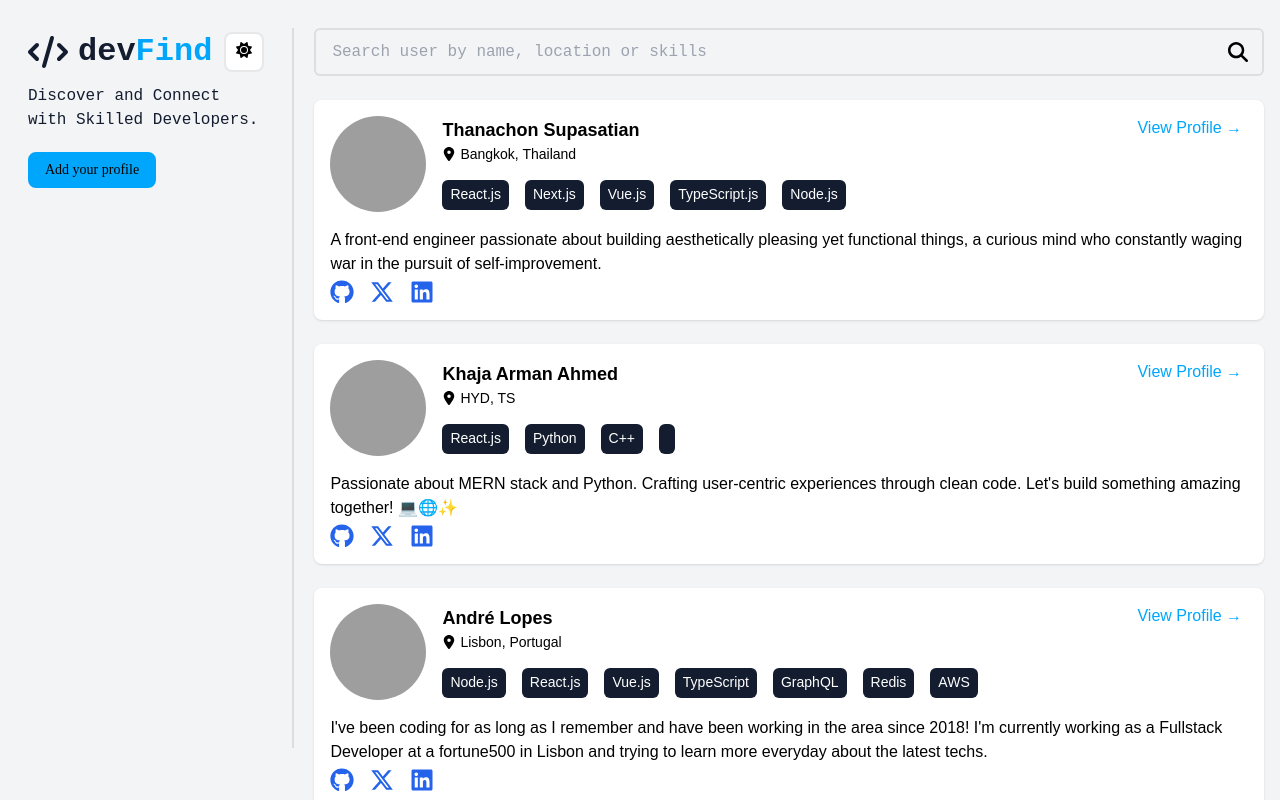
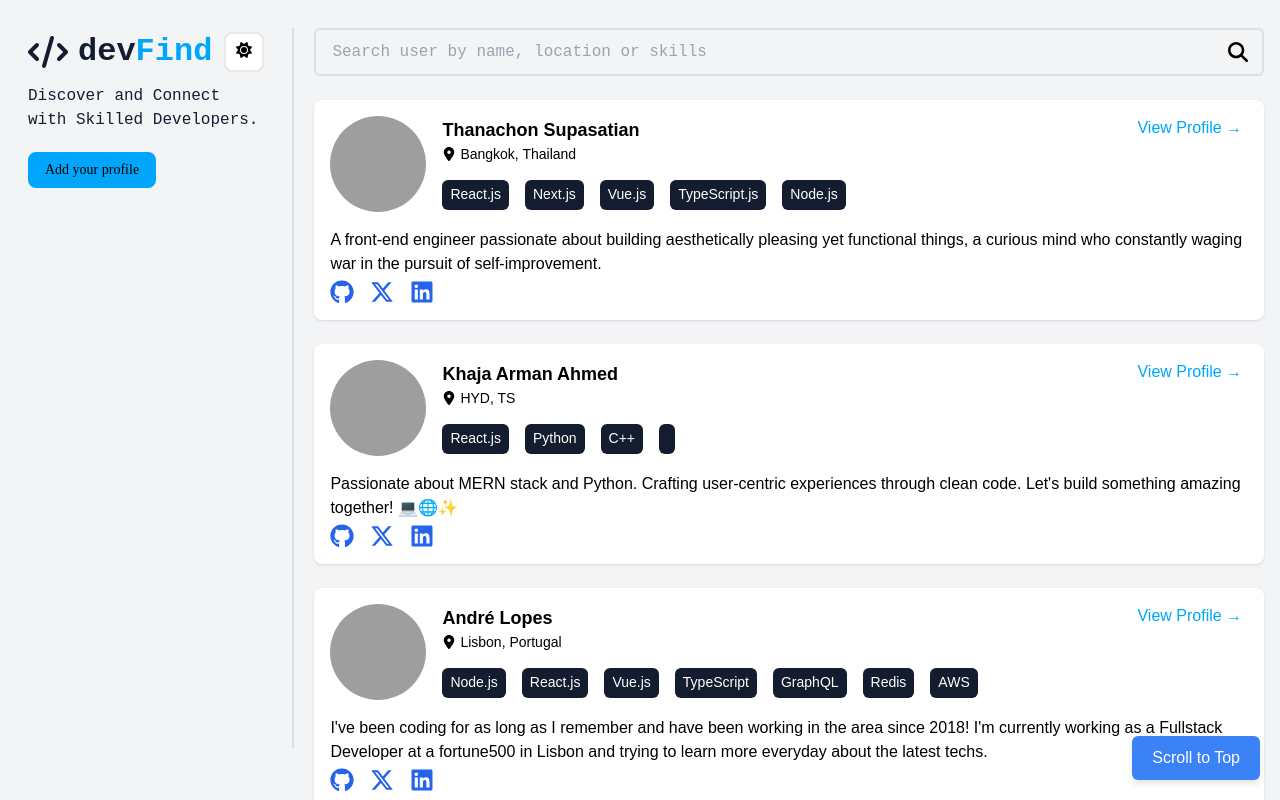
Before and after one commit to shyamtawli/devFind, a React (Create React App) app: page / in a window 1280 px wide. Built offline with nearby package versions, Linux system fonts and the light colour scheme; grey boxes are pictures that could not be loaded.

Commit message:
scroll to top functionality added

```diff
--- a/src/App.js
+++ b/src/App.js
@@ -1,4 +1,4 @@
-import { useState, useEffect, useRef } from 'react';
+import React, { useState, useEffect, useRef } from 'react';
 import Profile from './components/Profile/Profile';
 import ProfileSkeleton from './components/ProfileSkeleton/ProfileSkeleton';
 import Search from './components/Search/Search';
@@ -10,7 +10,7 @@ import './App.css';
 import filenames from './ProfilesList.json';
 
 function App() {
-  const profilesRef = useRef();
+  const profilesRef = useRef(null);
   const [profiles, setProfiles] = useState([]);
   const [searching, setSearching] = useState(false);
   const [combinedData, setCombinedData] = useState([]);
@@ -20,6 +20,7 @@ function App() {
   const recordsPerPage = 20;
 
   const currentUrl = window.location.pathname;
+
   useEffect(() => {
     const fetchData = async (file) => {
       try {
@@ -90,10 +91,12 @@ function App() {
   };
 
   useEffect(() => {
-    profilesRef.current.scrollTo({
-      top: 0,
-      behavior: 'smooth',
-    });
+    if (profilesRef.current) {
+      profilesRef.current.scrollTo({
+        top: 0,
+        behavior: 'smooth',
+      });
+    }
   }, [currentPage]);
 
   const getPaginatedData = () => {
@@ -134,6 +137,30 @@ function App() {
           />
         )}
       </div>
+      <button
+        style={{
+          position: 'fixed',
+          bottom: '20px',
+          right: '20px',
+          backgroundColor: '#3b82f6',
+          color: '#ffffff',
+          padding: '10px 20px',
+          borderRadius: '6px',
+          boxShadow: '0 4px 6px rgba(0, 0, 0, 0.1)',
+          cursor: 'pointer',
+          zIndex: '999',
+        }}
+        onClick={() => {
+          if (profilesRef.current) {
+            profilesRef.current.scrollTo({
+              top: 0,
+              behavior: 'smooth',
+            });
+          }
+        }}
+      >
+        Scroll to Top
+      </button>
     </div>
   ) : (
     <ErrorPage />
```
Also changed, not shown: public/data/connectaryal.json (+15 -1 lines), public/data/Sahilll15.json (line endings or trailing spaces), src/ProfilesList.json (line endings or trailing spaces).
